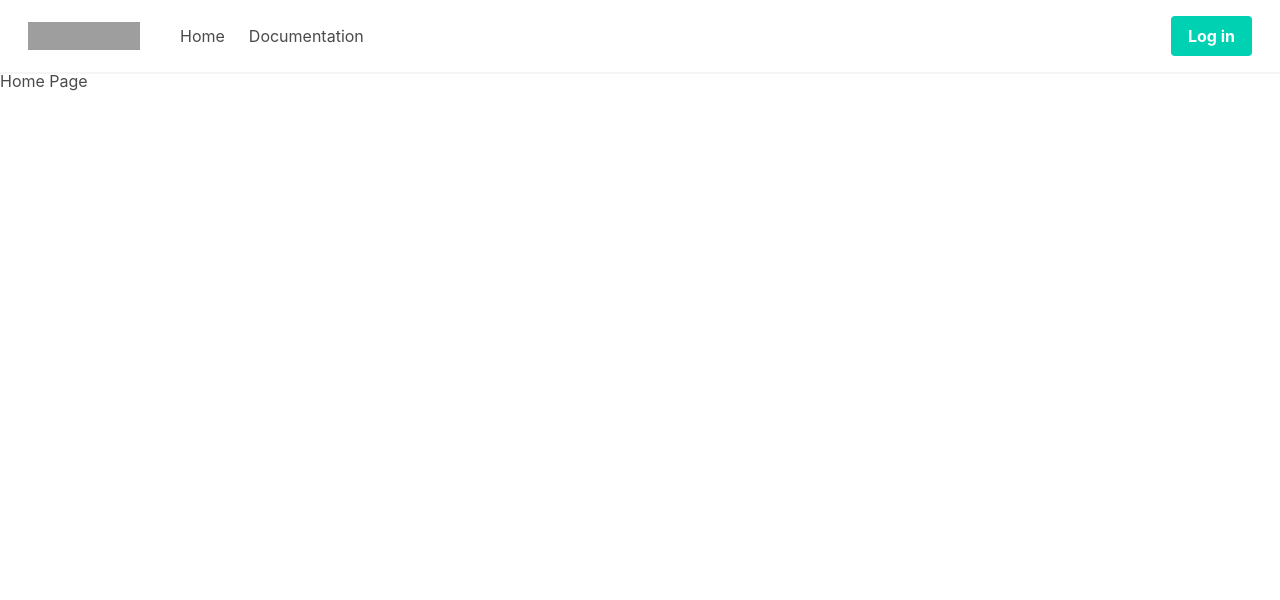
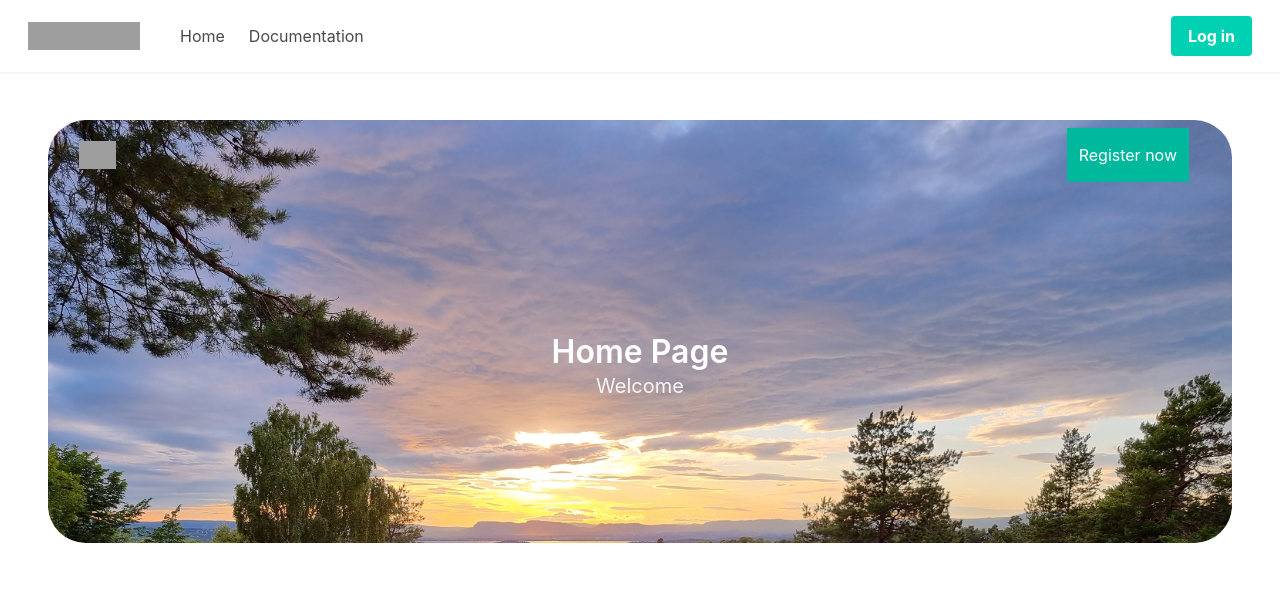
Before and after one commit to murat-polat/DjangoApps, a Django app: page / in a window 1280 px wide. Shown: the top 600 px of the page. Run offline with Django 4.2, Linux system fonts and the light colour scheme; some libraries are stand-ins or nearby versions; grey boxes are pictures that could not be loaded.

Commit message:
Some CSS

```diff
--- a/main/app/views.py
+++ b/main/app/views.py
@@ -25,7 +25,8 @@
     user = authenticate(request, username=username, password=password)
     if user is not None:
         login(request, user)
-        return redirect(request, 'profile.html')
+        messages.success(request, f"You now logget inn.+ {user}")
+        return redirect(request, 'home.html')
 
     else:
         return render(request, 'login.html')
@@ -36,7 +37,7 @@
         if form.is_valid():
             user = form.save()
             messages.success(request, "Thanks for registrations. Now you can login the page.")
-            # return render(request, 'login.html')
+            #return redirect(request, 'login.html')
     else:
         form = RegisterForm()
     return render(request, 'registration/register.html', {"form": form } )
--- a/main/main/settings.py
+++ b/main/main/settings.py
@@ -83,7 +83,7 @@ DATABASES = {
         'ENGINE': 'django.db.backends.postgresql',
         'NAME': 'main_db',
         'USER': 'postgres',
-        'PASSWORD': 'Salamura62',
+        'PASSWORD': 'Password123',
     }
 }
 
--- a/main/main/static/style.css
+++ b/main/main/static/style.css
@@ -14,3 +14,9 @@ section {
 
 
 }
+
+#home_hero {
+
+    background-image: url('images/ravnaasen.jpg');
+    background-size: cover;
+}
--- a/main/templates/dashboard.html
+++ b/main/templates/dashboard.html
@@ -5,5 +5,5 @@
 
 <h1>Dashboard</h1>
 
-<a href="{% url 'logout' %}">Logout</a>
+
 {% endblock %}
--- a/main/templates/home.html
+++ b/main/templates/home.html
@@ -3,5 +3,56 @@
 
 {% block content %}
 
-<h1>Home Page</h1>
+ <div class="section"  >
+
+    <section class="hero is-primary is-medium " id="home_hero">
+        <!-- Hero head: will stick at the top -->
+        <div class="hero-head">
+          <nav class="navbar">
+            <div class="container">
+              <div class="navbar-brand">
+                <a class="navbar-item">
+                  <img src="https://bulma.io/images/bulma-type-white.png" alt="Logo">
+                </a>
+                <span class="navbar-burger" data-target="navbarMenuHeroA">
+                  <span></span>
+                  <span></span>
+                  <span></span>
+                </span>
+              </div>
+              <div id="navbarMenuHeroA" class="navbar-menu">
+                <div class="navbar-end">
+                  <a class="navbar-item is-active" href="{% url 'register' %}">
+                    Register now
+                  </a>
+
+
+                  <span class="navbar-item">
+
+                  </span>
+                </div>
+              </div>
+            </div>
+          </nav>
+        </div>
+
+        <!-- Hero content: will be in the middle -->
+        <div class="hero-body">
+          <div class="container has-text-centered">
+            <p class="title">
+              Home Page
+            </p>
+            <p class="subtitle">
+              Welcome
+            </p>
+          </div>
+        </div>
+
+
+      </section>
+
+
+ </div>
+
+
 {% endblock %}
```
Also changed, not shown: main/templates/registration/login.html (+14 -1 lines), main/main/static/images/ravnaasen.jpg (added), main/main/static/images/syrin.jfif (deleted).
